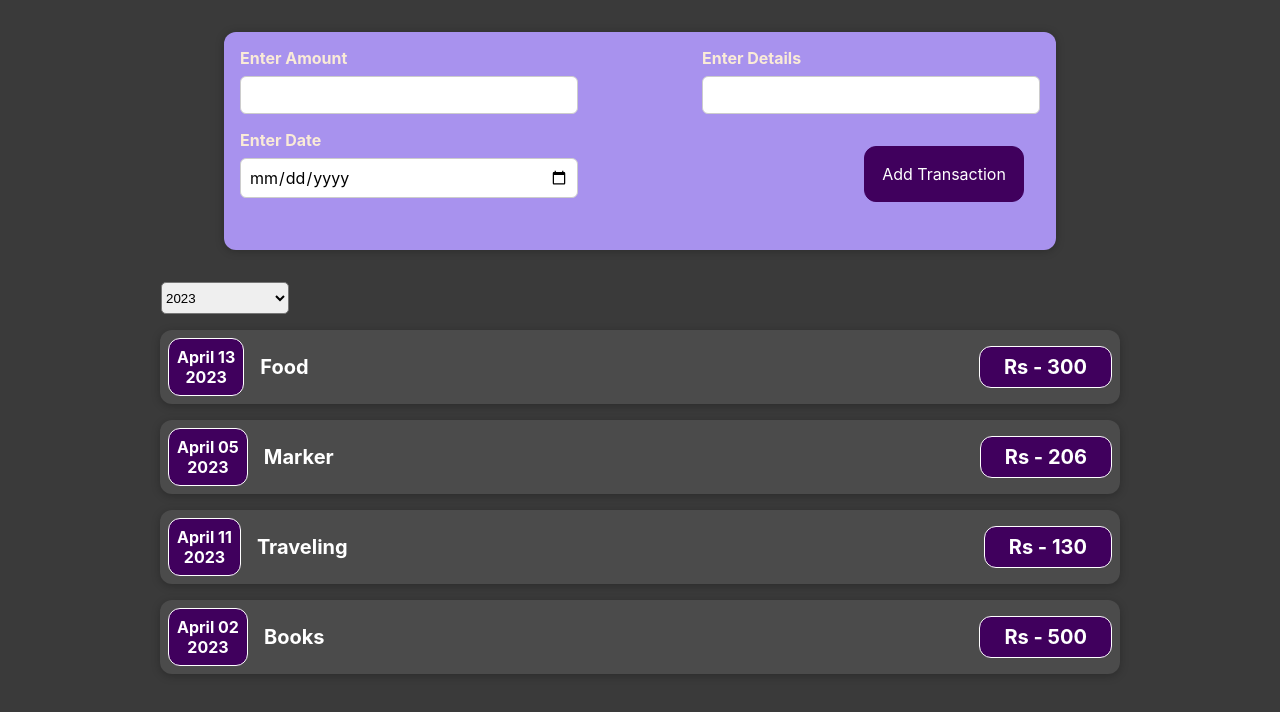
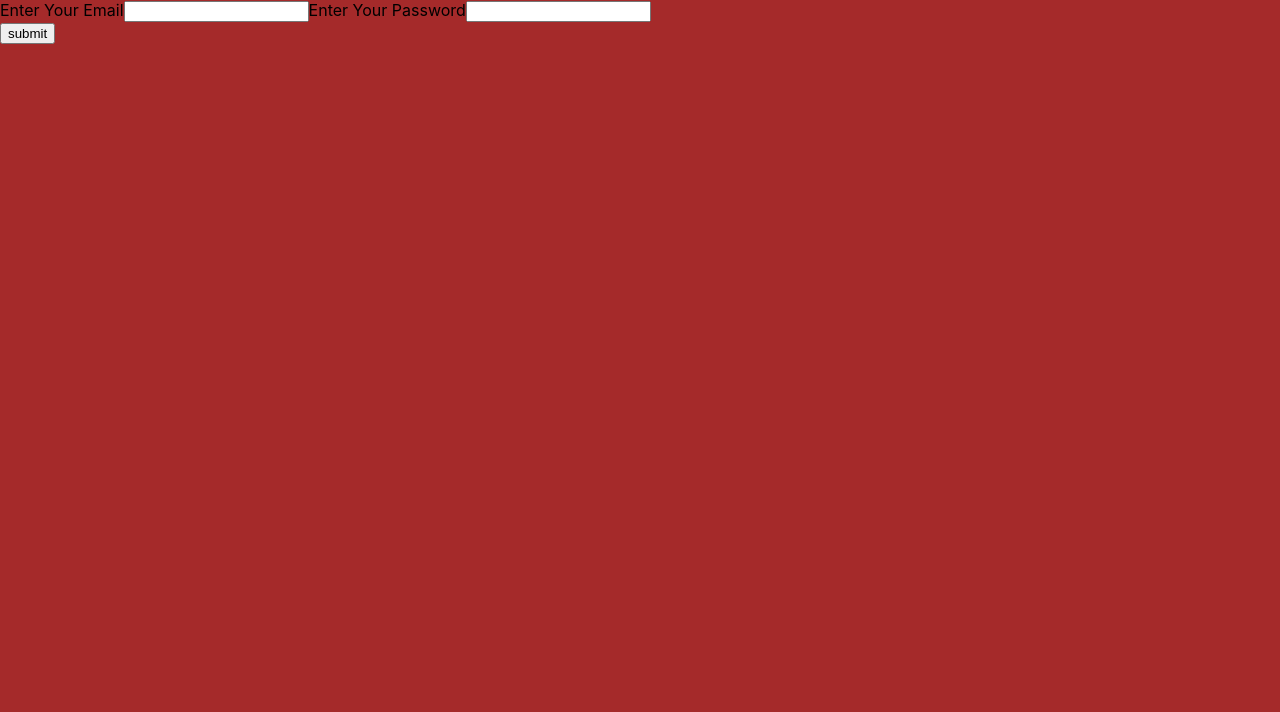
Before and after one commit to joysarkar18/react-expense-app, a React (Create React App) app: page / in a window 1280 px wide. Shown: the top 712 px of the page. Built offline with nearby package versions, Linux system fonts and the light colour scheme.

Commit message:
useEfffet added

```diff
--- a/src/App.js
+++ b/src/App.js
@@ -1,48 +1,83 @@
 import "./App.css";
-import { useState } from "react";
+import { useState , useEffect} from "react";
 import ExpenseItem from "./componants/ExpenseItem";
 import NewExpense from "./componants/expenseInput/NewExpense";
 import FilterExpense from "./componants/filterExpenses/FilterExpense";
-const DUMMY_DATA =  [
-  {id:"0.9999", date: new Date(2023, 3, 13), title: "Food", amount: 300 },
-  {id:"0.9991", date: new Date(2023, 3, 5), title: "Marker", amount: 206 },
-  { id:"0.9992",date: new Date(2023, 3, 11), title: "Traveling", amount: 130 },
-  {id:"0.9993", date: new Date(2023, 3, 2), title: "Books", amount: 500 },
+import LoginScreen from "./componants/LogIn/LoginScreen";
+const DUMMY_DATA = [
+  { id: "0.9999", date: new Date(2023, 3, 13), title: "Food", amount: 300 },
+  { id: "0.9991", date: new Date(2023, 3, 5), title: "Marker", amount: 206 },
+  {
+    id: "0.9992",
+    date: new Date(2023, 3, 11),
+    title: "Traveling",
+    amount: 130,
+  },
+  { id: "0.9993", date: new Date(2023, 3, 2), title: "Books", amount: 500 },
 ];
 function App() {
- const [expenses , setExpenses]=useState(DUMMY_DATA);
-  const onSaveExpenseHandaler = (entered)=>{
+  const [isLogin, setisLogin] = useState(false);
+
+  useEffect(()=>{
+    const loginornot = localStorage.getItem("isLogin");
+    if(loginornot==="1"){
+      setisLogin(true);
+    }
+
+  } , []);
+
+  const logOutHAndeler = ()=>{
+    setisLogin(false)
+    localStorage.removeItem("isLogin");
+
+  }
+
+
+  const [expenses, setExpenses] = useState(DUMMY_DATA);
+  const onSaveExpenseHandaler = (entered) => {
     const expenseData = {
       ...entered,
-      id:Math.random().toString()
-    }
+      id: Math.random().toString(),
+    };
 
-    setExpenses(prev=>{
-      return [expenseData , ...prev];
-    })
+    setExpenses((prev) => {
+      return [expenseData, ...prev];
+    });
 
-
-    console.log(expenseData)
-;
-  }
+    console.log(expenseData);
+  };
   const [selectedYear, setSelectedYear] = useState("2023");
 
- const onSelectedChangeHandaler = (selectedValue)=>{
-  setSelectedYear(selectedValue);
-
- }
+  const onSelectedChangeHandaler = (selectedValue) => {
+    setSelectedYear(selectedValue);
+  };
 
   return (
-    <div className="appdiv">
-
-      <NewExpense selectedValue={selectedYear} onSaveExpense={onSaveExpenseHandaler}></NewExpense>
-      <div className="expenses">
-        <FilterExpense onSelectedChange={onSelectedChangeHandaler}></FilterExpense>
-        {expenses.map(expense=>{
-          return <ExpenseItem key={expense.id} title={expense.title} date={expense.date} amount = {expense.amount}></ExpenseItem>
-        })}
-      </div>
-    </div>
+    <>
+      {!isLogin && <LoginScreen isLogin = {isLogin} setisLogin = {setisLogin}></LoginScreen>}
+      {isLogin && <div className="appdiv">
+        <NewExpense
+          selectedValue={selectedYear}
+          onSaveExpense={onSaveExpenseHandaler}
+        ></NewExpense>
+        <div className="expenses">
+          <FilterExpense
+            onSelectedChange={onSelectedChangeHandaler}
+          ></FilterExpense>
+          <button onClick={logOutHAndeler}>logOut</button>
+          {expenses.map((expense) => {
+            return (
+              <ExpenseItem
+                key={expense.id}
+                title={expense.title}
+                date={expense.date}
+                amount={expense.amount}
+              ></ExpenseItem>
+            );
+          })}
+        </div>
+      </div>}
+    </>
   );
 }
 
--- /dev/null
+++ b/src/componants/LogIn/LoginScreen.css
@@ -0,0 +1,7 @@
+.login-div{
+    width: 100vw;
+    height: 100vh;
+    display: flex;
+    flex-direction: row;
+    background-color: brown;
+}
--- /dev/null
+++ b/src/componants/LogIn/LoginScreen.js
@@ -0,0 +1,25 @@
+import React from "react";
+import "./LoginScreen.css"
+const LoginScreen = (props)=>{
+
+  const onClickHandeler = () => {
+    localStorage.setItem("isLogin" , "1");
+    props.setisLogin(true);
+  }
+
+    return (
+        <div className="login-div">
+          <form action="">
+            <label >Enter Your Email</label>
+            <input type="email" />
+            <label >Enter Your Password</label>
+            <input type="text" />
+            <div>
+              <button type="submit" onClick={onClickHandeler}>submit</button>
+            </div>
+          </form>
+        </div>
+    )
+}
+
+export default LoginScreen;
```
